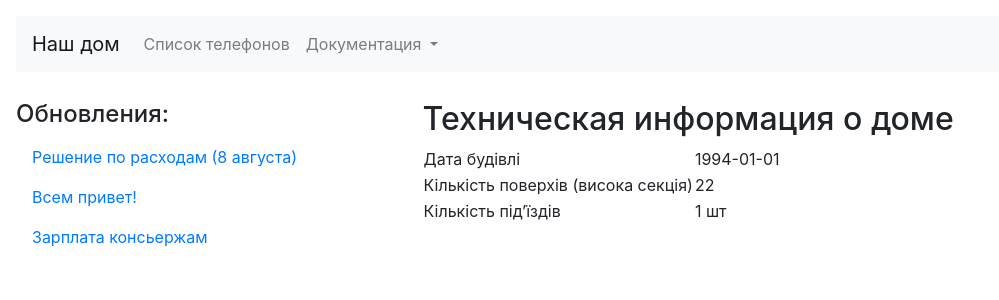
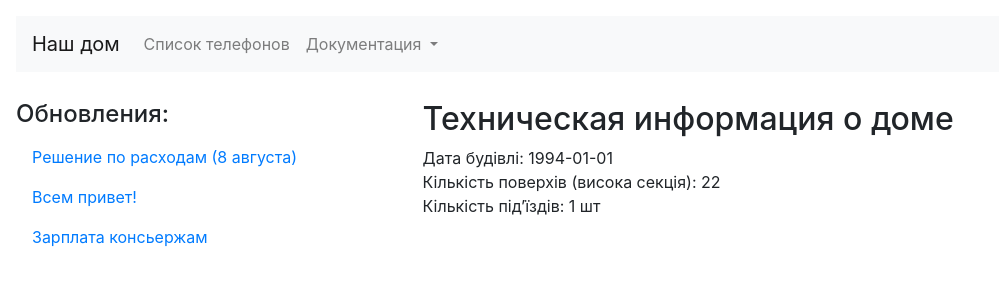
Before and after one commit to heroes-kiev/16b, a Jekyll site: the page built from _docs/passport.md, in a window 1280 px wide. Shown: the top 300 px of the page, without its empty margins (0-999 px from the left). Built offline with Jekyll 4.4.1, drawn with Linux system fonts in a browser that asks for light colours.

Commit message:
debug line breaks

```diff
--- a/_docs/passport.md
+++ b/_docs/passport.md
@@ -8,6 +8,6 @@ picture: /assets/images/tech_passport.jpg
 
 ## Техническая информация о доме
 
-Дата будівлі | 1994-01-01
-Кількість поверхів (висока секція) | 22
-Кількість під'їздів | 1 шт
+Дата будівлі: 1994-01-01
+Кількість поверхів (висока секція): 22
+Кількість під'їздів: 1 шт
```
